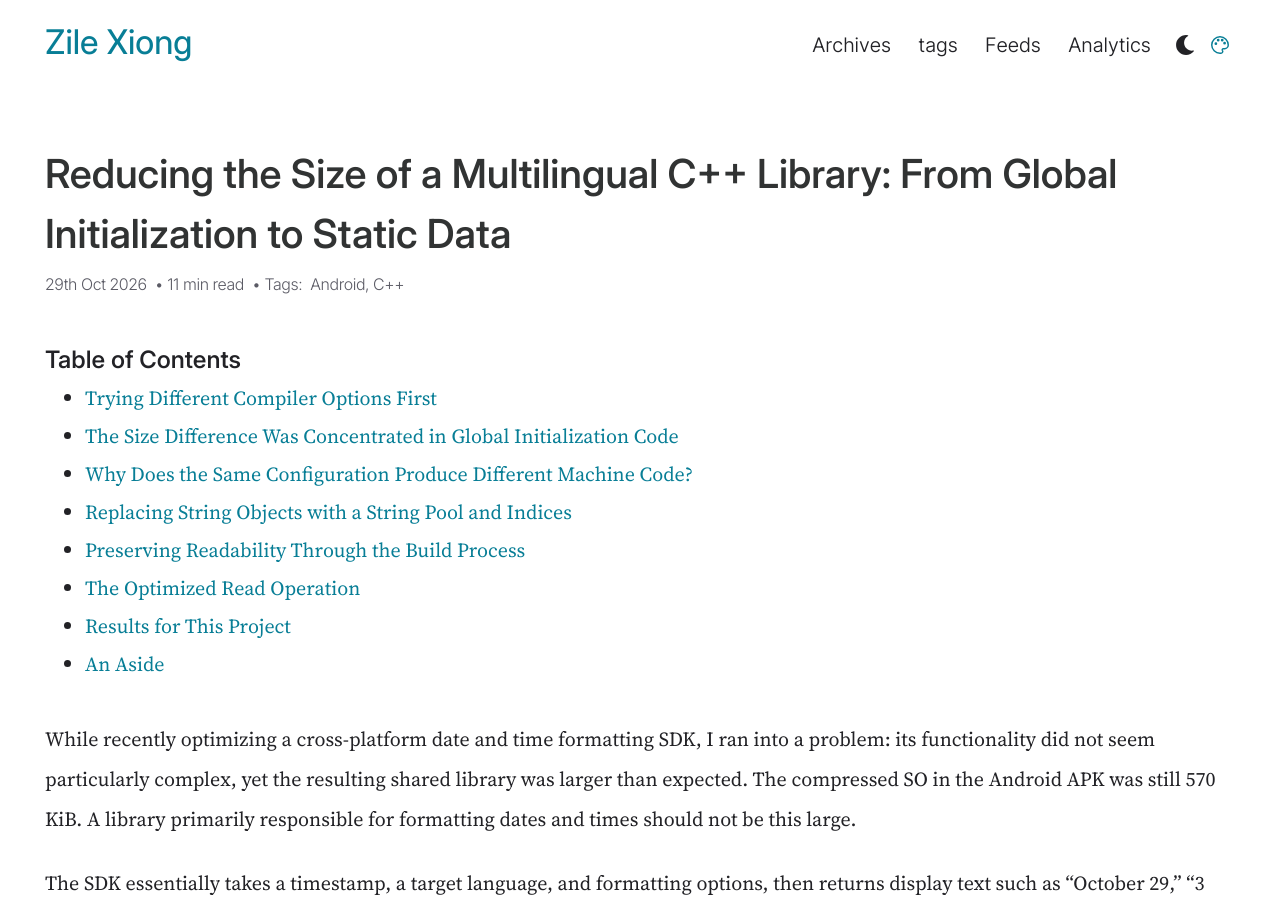
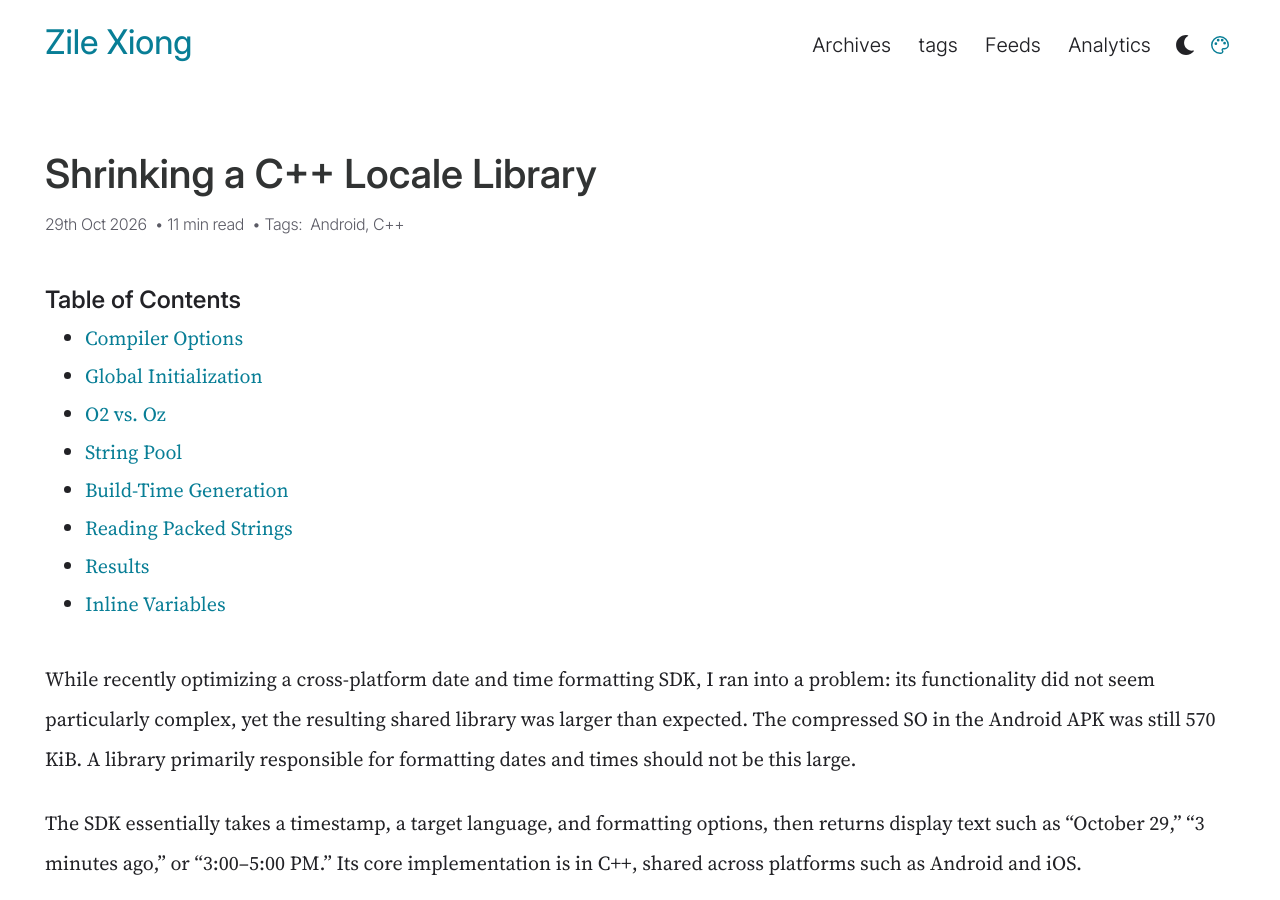
Before and after one commit to xiongzile/xiongzile.github.io, a Jekyll site: the page built from locale-library-size-and-performance-optimization.md, in a window 1280 px wide and 900 px high. Built offline with Jekyll 4.4.1, drawn with Linux system fonts in a browser that asks for light colours; comment, search, counter and statistics services are not loaded; some of the changed text lies outside the part shown.

Commit message:
Shorten locale optimization article headings

```diff
--- a/locale-library-size-and-performance-optimization.md
+++ b/locale-library-size-and-performance-optimization.md
@@ -1,6 +1,6 @@
 ---
 layout: post
-title: "Reducing the Size of a Multilingual C++ Library: From Global Initialization to Static Data"
+title: "Shrinking a C++ Locale Library"
 date: 2026-10-29
 description: "Investigating global object initialization in an oversized date and time formatting library, and compacting locale data while keeping O2."
 tags: ["Android", "C++"]
@@ -11,7 +11,7 @@ While recently optimizing a cross-platform date and time formatting SDK, I ran i
 
 The SDK essentially takes a timestamp, a target language, and formatting options, then returns display text such as “October 29,” “3 minutes ago,” or “3:00–5:00 PM.” Its core implementation is in C++, shared across platforms such as Android and iOS.
 
-## Trying Different Compiler Options First
+## Compiler Options
 
 The most straightforward attempt was to replace `-O2` with `-Oz`.
 
@@ -21,7 +21,7 @@ The effect was clear: the binary size dropped by more than half. However, after
 
 Why would changing compiler options alone produce such a large size difference in the same code? Where exactly did that difference come from? If I could locate the source, perhaps I would not have to choose between the two optimization levels.
 
-## The Size Difference Was Concentrated in Global Initialization Code
+## Global Initialization
 
 Comparing the binaries, I found that most of the difference came from `.text`, the code section. Looking further, the locale configuration's global initialization functions, `__cxx_global_var_init*`, and the associated constructor code accounted for a large portion of it.
 
@@ -46,7 +46,7 @@ To understand this more clearly, I created two simplified examples: one retainin
 | Minimal configuration | [Godbolt](https://godbolt.org/z/oW6PnGr98) | 30 | 20 |
 | Complete configuration for one language | [Godbolt](https://godbolt.org/z/f4E9PsbsT) | 6000 | 2000 |
 
-## Why Does the Same Configuration Produce Different Machine Code?
+## O2 vs. Oz
 
 The minimal example retains just three months:
 
@@ -221,7 +221,7 @@ The difference between the two versions is therefore more than the number of fun
 
 That suggested the next direction: locale configurations are fixed data, so do they really need to exist as large numbers of `std::string` objects? Storing the string bytes and indices directly would eliminate the need to construct these objects.
 
-## Replacing String Objects with a String Pool and Indices
+## String Pool
 
 In the original configuration, each string field corresponded to a `std::string`. The optimized representation has two parts: the string bytes are stored together in a static string pool, and each configuration field records only the offset and length of its string within that pool.
 
@@ -284,7 +284,7 @@ The month fields no longer own string storage that needs to be constructed. Inst
 
 The key to the optimization is the change in data representation: work previously performed to prepare the locale configuration can now be done during the build. At runtime, all that remains is to read the configuration and use the strings.
 
-## Preserving Readability Through the Build Process
+## Build-Time Generation
 
 This layout is suitable for machines to read, but not for direct maintenance. Manually calculating offsets in the string pool whenever a month name is added or a translation changes would be error-prone.
 
@@ -307,7 +307,7 @@ Read indices at runtime to retrieve the corresponding string slices
 
 The JSON files are the source for maintaining locale configuration, while the string pool and offset tables are build artifacts. This preserves the readability of the configuration without letting its handwritten format directly determine the runtime data structure.
 
-## The Optimized Read Operation
+## Reading Packed Strings
 
 Here is the assembly for the read operation in the earlier comparison example after adopting the packed configuration:
 
@@ -342,7 +342,7 @@ The three integers are the packed representations of the three offset and length
 
 Although the new representation involves decoding and an additional memory read, I expect the performance impact to be small because the string pool has a much more compact layout than the original collection of strings. The actual effect needs to be measured.
 
-## Results for This Project
+## Results
 
 After changing the data layout, I kept the original `-O2` compiler option and obtained the following results:
 
@@ -353,6 +353,6 @@ After changing the data layout, I kept the original `-O2` compiler option and ob
 
 The library loading and formatting performance measurements were taken on macOS and have not been repeated on a physical Android device.
 
-## An Aside
+## Inline Variables
 
 During the investigation, I also noticed an `inline` before the original configuration variable. Looking it up in the standard, I learned that inline variables were introduced in C++17. Subject to the definition rules, they allow a variable definition to appear in a header included by multiple translation units. See the [standard draft's explanation of inline](https://eel.is/c++draft/dcl.inline) and [cppreference](https://en.cppreference.com/cpp/language/inline).
```
